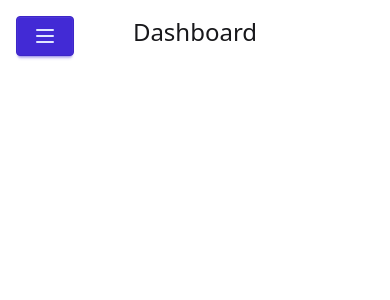
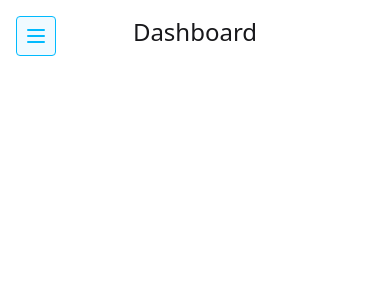
Before and after one commit to ThejanBandara/NeoMetropolis-City-Management, a Next.js app: page / in a window 390 px wide. Shown: the top 300 px of the page. Built offline with nearby package versions, Linux system fonts and the light colour scheme.

Commit message:
responsiveness update 2

```diff
--- a/components/CitizenManagement.tsx
+++ b/components/CitizenManagement.tsx
@@ -49,7 +49,7 @@ const CitizenManagement = () => {
   return (
     <div className='w-full h-full p-2'>
       <h1 className='text-2xl font-medium w-full text-center lg:text-left'>Citizen Profile Management</h1>
-      <div className='w-full h-[90vh] pt-4'>
+      <div className='w-full h-[85vh] mt-4 lg:mt-0 lg:h-[90vh] pt-4'>
         <div className='w-full flex flex-row gap-3 pb-2'>
           <div className='grow w-full flex flex-row gap-2'>
             <label className="input grow">
@@ -95,7 +95,7 @@ const CitizenManagement = () => {
 
         </div>
 
-        <table className='w-full table table-pin-rows'>
+        <table className='w-full table table-xs lg:table-md table-pin-rows'>
           <thead>
             <tr className='bg-base-200 rounded-t-xl'>
               <td>#</td>
--- a/components/CriminalDataManagement.tsx
+++ b/components/CriminalDataManagement.tsx
@@ -4,7 +4,7 @@ const CriminalDataManagement = () => {
   return (
     <div className='w-full h-full p-2'>
       <h1 className='text-2xl font-medium py-2 w-full text-center lg:text-left'>Criminal Data management</h1>
-      <div className='w-full h-full'>
+      <div className='w-full h-[85vh] mt-4 lg:mt-0 lg:h-[90vh]'>
 
       </div>
     </div>
--- a/components/Dashboard.tsx
+++ b/components/Dashboard.tsx
@@ -4,7 +4,7 @@ const Dashboard = () => {
   return (
     <div className='w-full h-full p-2 max-h-screen '>
       <h1 className='text-2xl font-medium py-2 w-full text-center lg:text-left'>Dashboard</h1>
-      <div className='w-full h-[90vh]'>
+      <div className='w-full h-[85vh] mt-4 lg:mt-0 lg:h-[90vh]'>
 
       </div>
     </div>
--- a/components/EmergencyRequests.tsx
+++ b/components/EmergencyRequests.tsx
@@ -4,7 +4,7 @@ const EmergencyRequests = () => {
   return (
     <div className='w-full h-full p-2'>
       <h1 className='text-2xl font-medium py-2 w-full text-center lg:text-left'>Emergency Request Handler</h1>
-      <div className='w-full h-full'>
+      <div className='w-full h-[85vh] mt-4 lg:mt-0 lg:h-[90vh]'>
 
       </div>
     </div>
--- a/components/Reports.tsx
+++ b/components/Reports.tsx
@@ -4,7 +4,7 @@ const Reports = () => {
   return (
     <div className='w-full h-full p-2'>
       <h1 className='text-2xl font-medium py-2 w-full text-center lg:text-left'>Reports</h1>
-      <div className='w-full h-full'>
+      <div className='w-full h-[85vh] mt-4 lg:mt-0 lg:h-[90vh]'>
 
       </div>
     </div>
--- a/components/Sidebar.tsx
+++ b/components/Sidebar.tsx
@@ -31,7 +31,7 @@ const Sidebar = () => {
             {
                 tab === 5 && <Reports/>
             }
-          <label htmlFor="my-drawer-2" className="btn btn-primary drawer-button lg:hidden absolute top-4 left-4">
+          <label htmlFor="my-drawer-2" className="btn btn-info btn-square btn-soft border-[1px] border-info drawer-button lg:hidden absolute top-4 left-4">
             <MenuIcon/>
           </label>
         </div>
```
